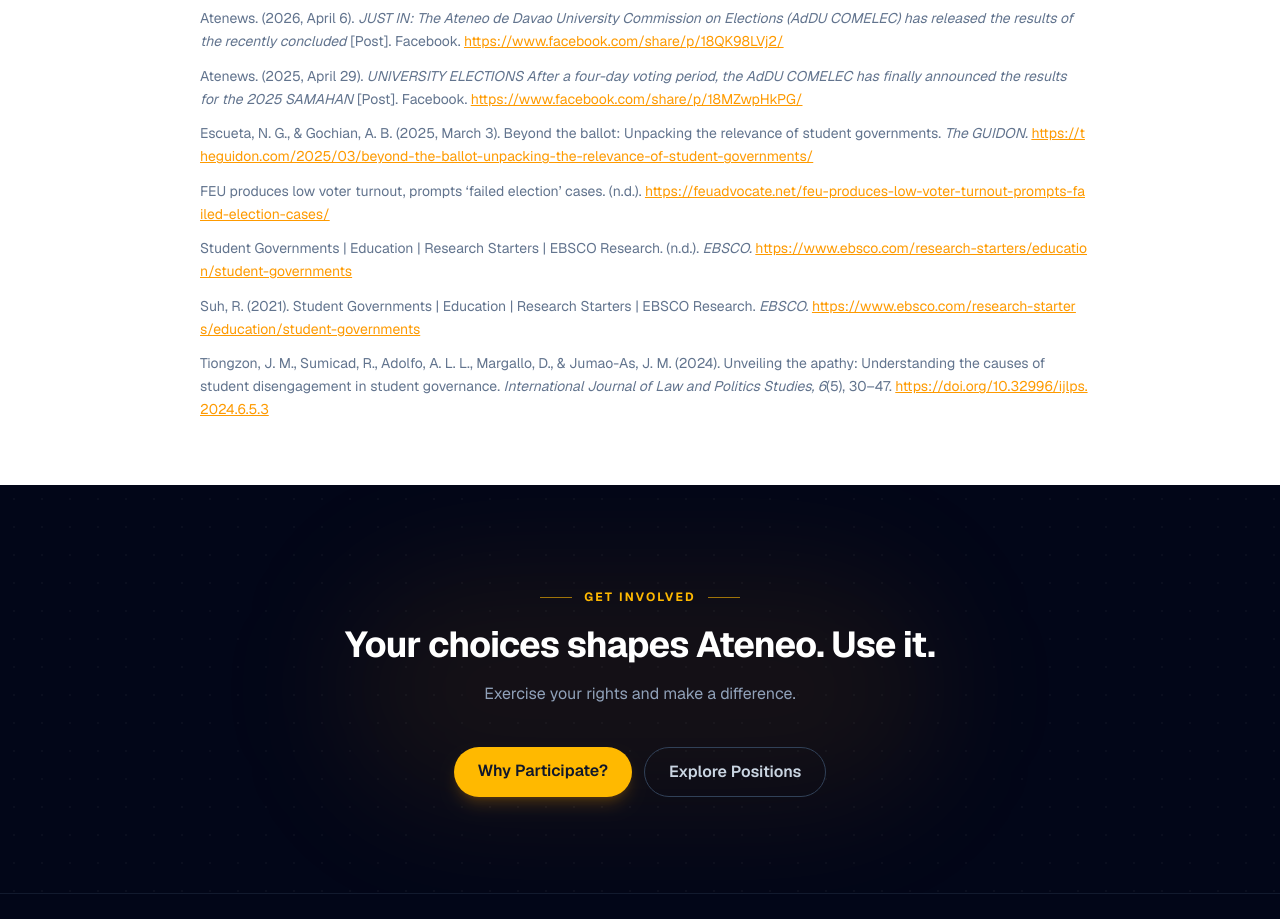
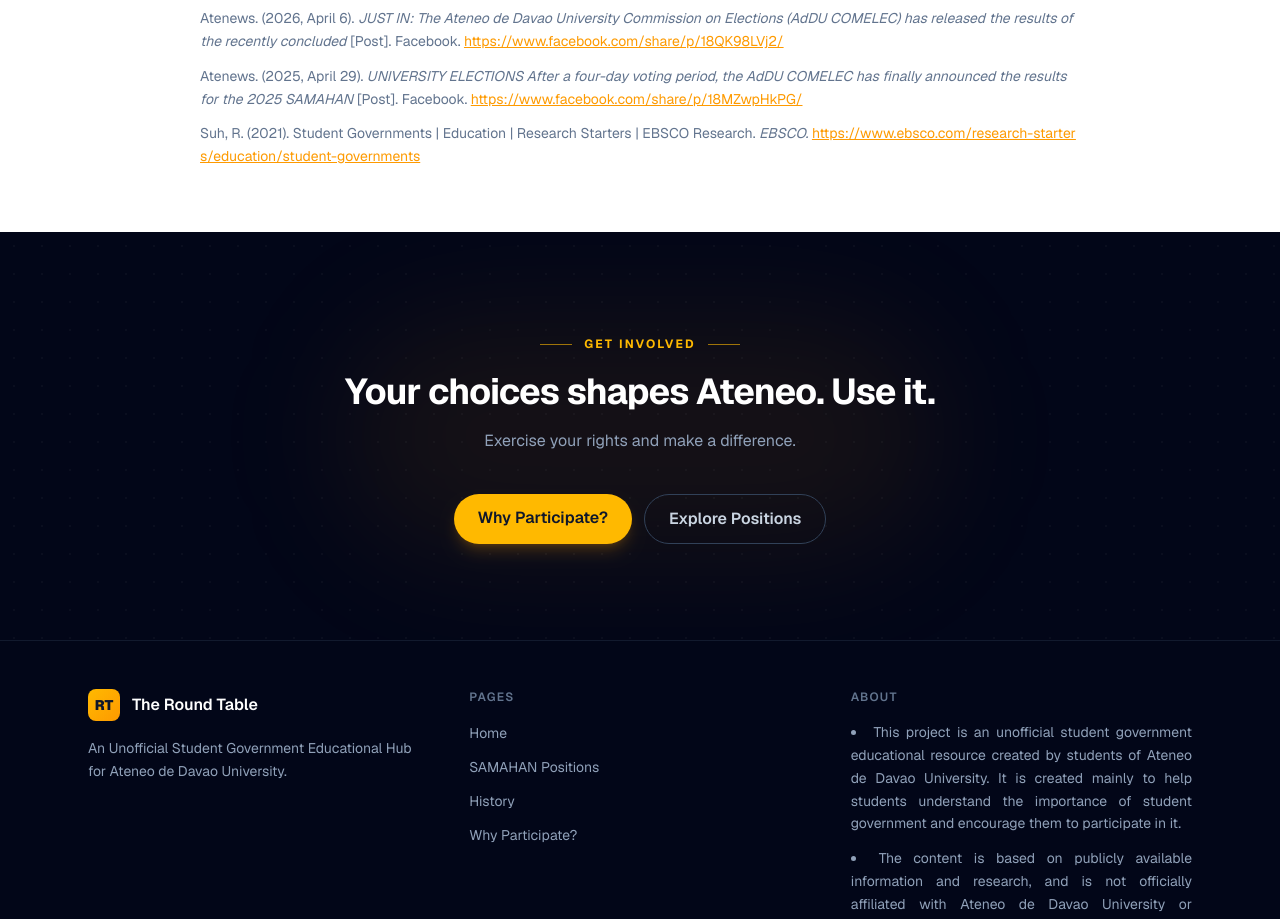
Before and after one commit to MuhasinBiruar/The-Round-Table-A-Student-Government-Hub, a Next.js app: page / in a window 1280 px wide. Shown: the part 2600-3519 px from the top of the page. Built offline with nearby package versions, Linux system fonts and the light colour scheme.

Commit message:
chore: trim references list to only cited sources

```diff
--- a/app/page.tsx
+++ b/app/page.tsx
@@ -264,24 +264,8 @@ export default function HomePage() {
               <a href="https://www.facebook.com/share/p/18MZwpHkPG/" className="text-amber-500 hover:text-amber-600 underline break-all" target="_blank" rel="noopener noreferrer">https://www.facebook.com/share/p/18MZwpHkPG/</a>
             </li>
             <li className="pl-2">
-              Escueta, N. G., &amp; Gochian, A. B. (2025, March 3). Beyond the ballot: Unpacking the relevance of student governments. <em>The GUIDON.</em>{" "}
-              <a href="https://theguidon.com/2025/03/beyond-the-ballot-unpacking-the-relevance-of-student-governments/" className="text-amber-500 hover:text-amber-600 underline break-all" target="_blank" rel="noopener noreferrer">https://theguidon.com/2025/03/beyond-the-ballot-unpacking-the-relevance-of-student-governments/</a>
-            </li>
-            <li className="pl-2">
-              FEU produces low voter turnout, prompts &lsquo;failed election&rsquo; cases. (n.d.).{" "}
-              <a href="https://feuadvocate.net/feu-produces-low-voter-turnout-prompts-failed-election-cases/" className="text-amber-500 hover:text-amber-600 underline break-all" target="_blank" rel="noopener noreferrer">https://feuadvocate.net/feu-produces-low-voter-turnout-prompts-failed-election-cases/</a>
-            </li>
-            <li className="pl-2">
-              Student Governments | Education | Research Starters | EBSCO Research. (n.d.). <em>EBSCO.</em>{" "}
-              <a href="https://www.ebsco.com/research-starters/education/student-governments" className="text-amber-500 hover:text-amber-600 underline break-all" target="_blank" rel="noopener noreferrer">https://www.ebsco.com/research-starters/education/student-governments</a>
-            </li>
-            <li className="pl-2">
               Suh, R. (2021). Student Governments | Education | Research Starters | EBSCO Research. <em>EBSCO.</em>{" "}
               <a href="https://www.ebsco.com/research-starters/education/student-governments" className="text-amber-500 hover:text-amber-600 underline break-all" target="_blank" rel="noopener noreferrer">https://www.ebsco.com/research-starters/education/student-governments</a>
-            </li>
-            <li className="pl-2">
-              Tiongzon, J. M., Sumicad, R., Adolfo, A. L. L., Margallo, D., &amp; Jumao-As, J. M. (2024). Unveiling the apathy: Understanding the causes of student disengagement in student governance. <em>International Journal of Law and Politics Studies, 6</em>(5), 30–47.{" "}
-              <a href="https://doi.org/10.32996/ijlps.2024.6.5.3" className="text-amber-500 hover:text-amber-600 underline break-all" target="_blank" rel="noopener noreferrer">https://doi.org/10.32996/ijlps.2024.6.5.3</a>
             </li>
           </ol>
         </div>
```
